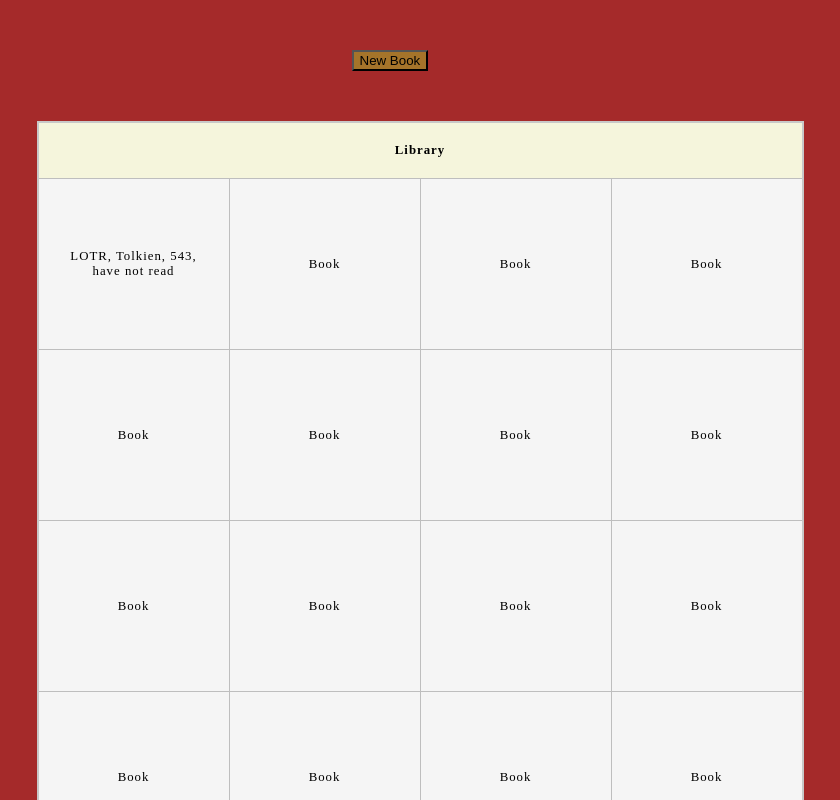
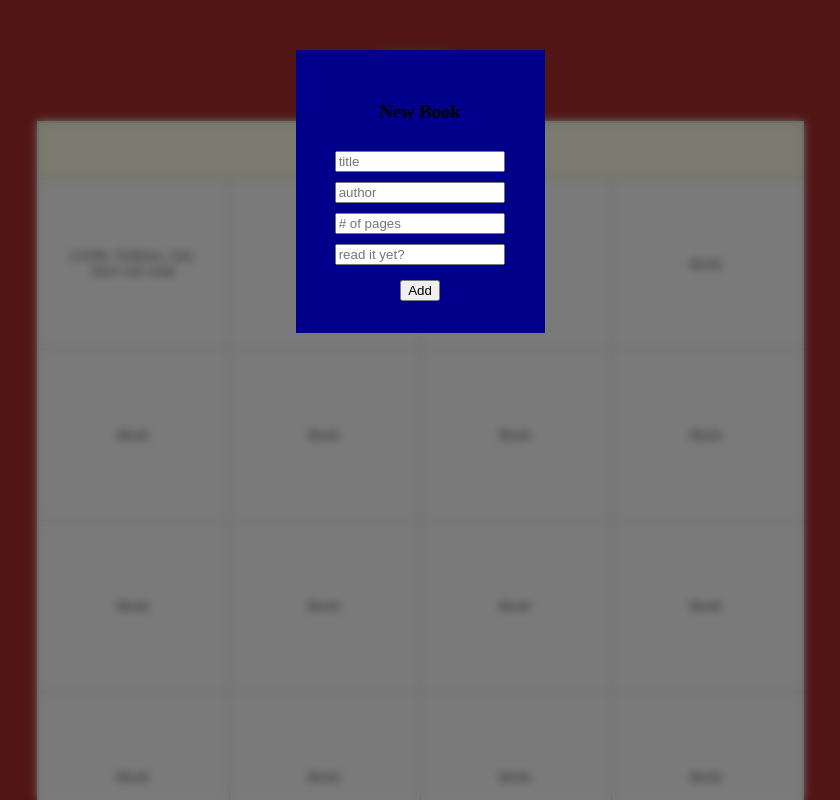
Before and after one commit to AlvinBirley/odin-library, a plain HTML site: page index.html in a window 1280 px wide. Both pictures are taken after a click on the button "New Book". Shown: the top 800 px of the page, without its empty margins (220-1060 px from the left). Drawn offline with Linux system fonts and the light colour scheme.

Commit message:
Style modal

```diff
--- a/style.css
+++ b/style.css
@@ -7,21 +7,19 @@ html, body {
     display: flex;
     align-items: center;
    flex-direction: column;
+   transition: backdrop-filter 0.3s ease-in-out;
+   position:relative
   }
-  /*.container {
-    width: 100%;
-    height: 100%;
-    background-color: blueviolet;
-    margin: 0px;
-    display: flex;
-    align-items: center;
-   flex-direction: column;
-  }*/
+
+  body.modal-open {
+    backdrop-filter: blur(5px);
+    overflow: hidden;
+}
 
   .btn {
    background-color: rgb(165, 116, 42);
    margin-top: 50px;
-   margin-left: 315px;
+   margin-left: 340px;
   }
 
   table {
@@ -48,3 +46,54 @@ html, body {
     width: 150px;
     height: 150px;
   }
+
+  .modal {
+    display: none;
+    position: absolute;
+    flex-direction: column;
+    background-color: darkblue;
+    align-items: center;
+    padding: 1em;
+    top: 50px;
+    z-index: 1000;
+  }
+
+  .modal {
+    transition: top 0.3s ease-in-out;
+  }
+
+  input {
+    margin-top: 10px;
+    width: 75%;
+  }
+
+  .add {
+    margin-top: 15px;
+  }
+
+  .inner-modal {
+    display: flex;
+    flex-direction: column;
+    background-color: darkblue;
+    align-items: center;
+    padding: 1em;
+    height: 100%;
+    width: 100%;
+  }
+
+  .modal.show {
+    opacity: 1;
+}
+
+.backdrop {
+    position: fixed;
+    top: 0;
+    left: 0;
+    right: 0;
+    bottom: 0;
+    background-color: rgba(0, 0, 0, 0.5); /* Slight black tint */
+    display: none; /* Hidden by default */
+    z-index: 999; /* Positioned behind the modal */
+    backdrop-filter: blur(5px); /* Apply the blur effect */
+    transition: display 0s 0.3s; /* Delay hiding the backdrop */
+}
```
